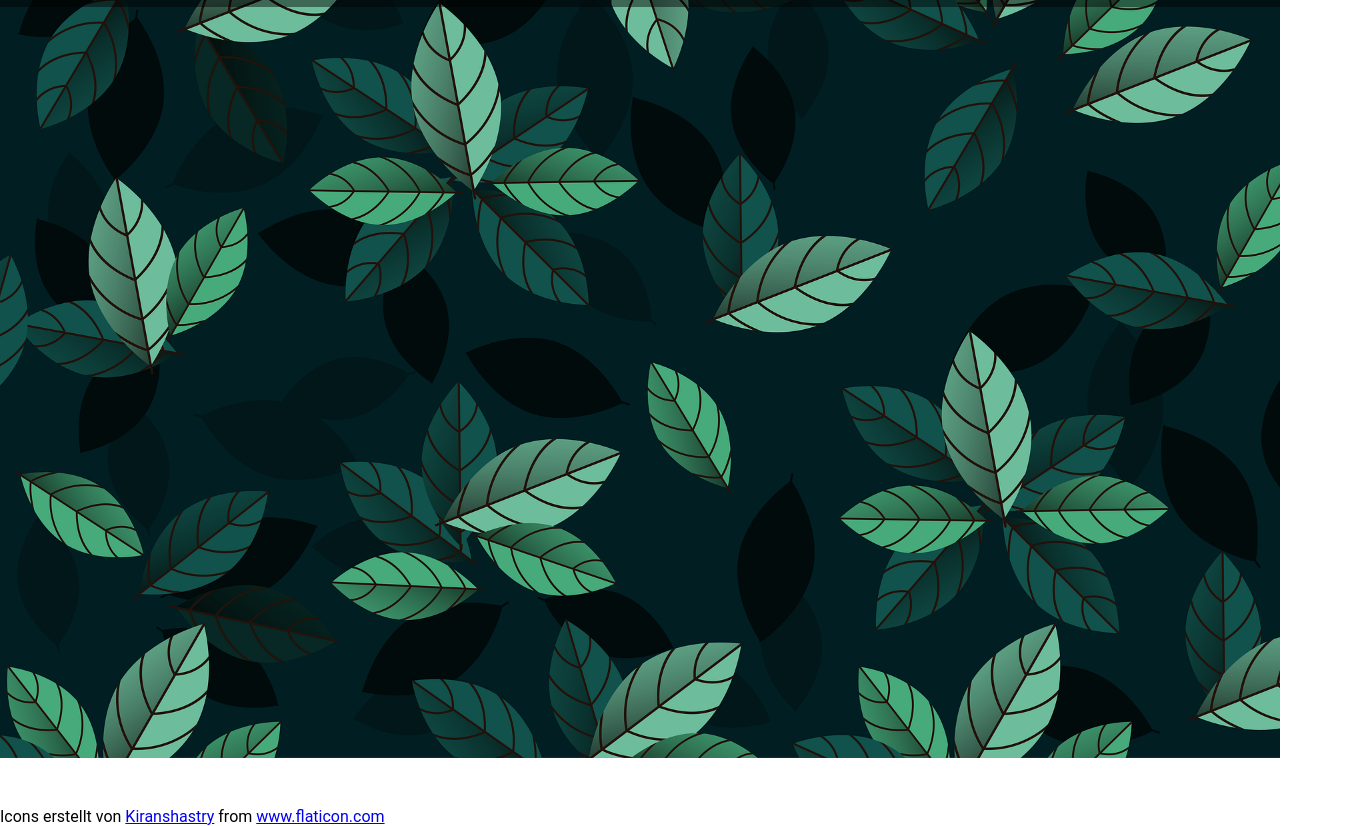
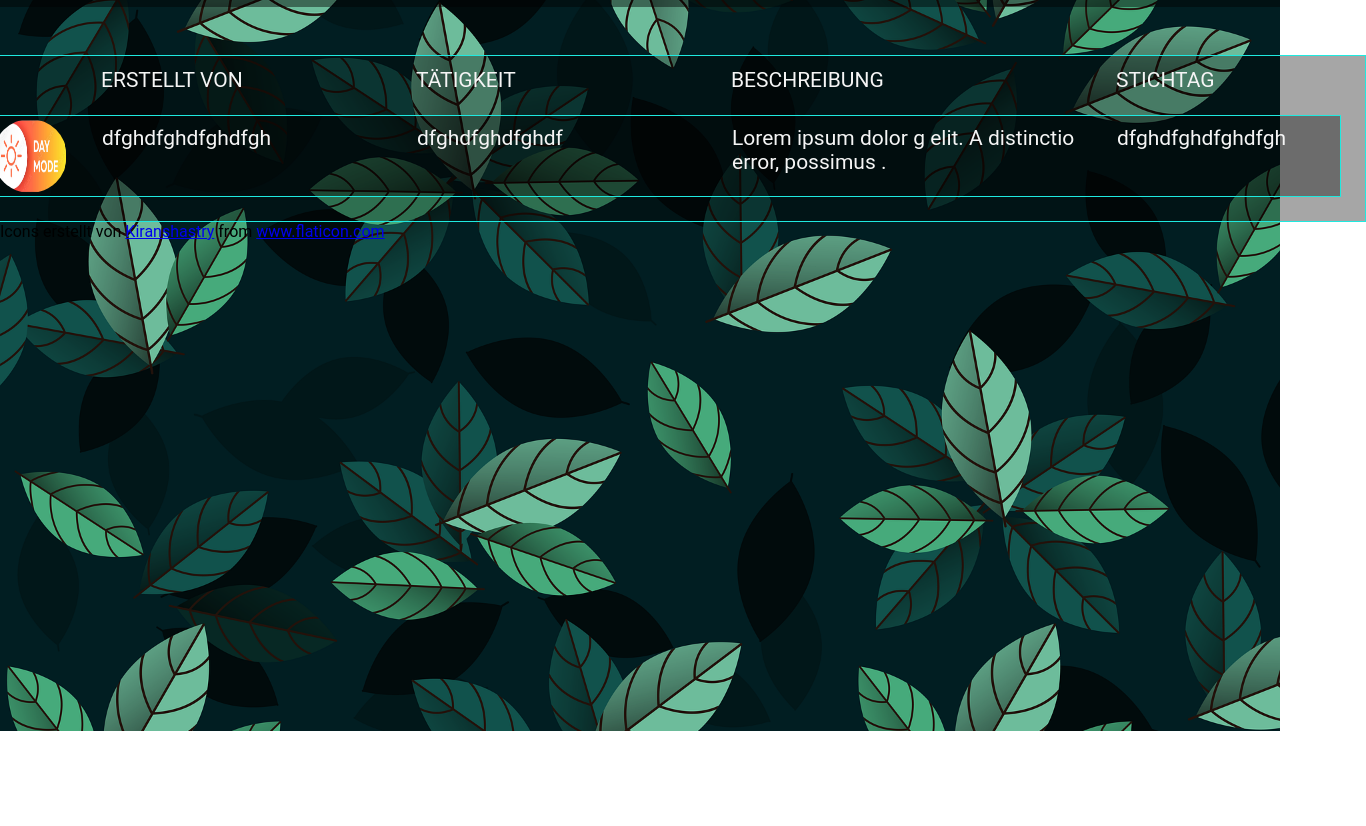
Before and after one commit to PeterSteinlesberger/KISS-Project, a plain HTML site: page backlog.html in a window 1280 px wide. Shown: the part 69-895 px from the top of the page, 1366 px wide, since content can reach past the window. After the commit the page ends 800 px from the top, so only its background shows below. Drawn offline with Linux system fonts and the light colour scheme.

Commit message:
backlog style created

```diff
--- a/CSS_Files/backlog.css
+++ b/CSS_Files/backlog.css
@@ -0,0 +1,96 @@
+.info-cont {
+    margin-top: 48px;
+    background-color: rgba(0, 0, 0, 0.35);
+    border: solid 1px rgb(31, 233, 223);
+    padding: 12px;
+}
+
+.main-cont {
+ display: flex;
+ justify-content: center;
+ color: whitesmoke;
+ font-size: 21px;
+
+}
+
+.backlog-file {
+    height: 80px;
+    width: 1400px;
+    background-color: rgba(0, 0, 0, 0.35);
+    border: solid 1px rgb(31, 233, 223);
+    margin: 12px;
+    display: flex;
+
+}
+
+
+
+.header-cont {
+    display: flex;
+    margin-left: 12px;
+    margin-right: 12px;
+   height: 35px;
+}
+
+.urgency-color {
+    width: 18px;
+    height: 80px;
+    margin-right: 35px;
+    background-color: aquamarine;
+}
+
+.urgency-color-invisible {
+    width: 18px;
+    height: 80px;
+    margin-right: 35px;
+
+}
+
+.creator-img {
+    width: 74px;
+    height: 74px;
+    border-radius: 50%;
+    margin-right: 35px;
+margin-top: 3px;
+}
+
+.creator-img-invisible {
+    width: 74px;
+    height: 74px;
+    border-radius: 50%;
+    margin-right: 35px;
+}
+
+.creator {
+    width: 280px;
+    height: 80px;
+    margin-right: 35px;
+
+}
+
+
+.title {
+    width: 280px;
+    height: 80px;
+    margin-right: 35px;
+
+}
+
+
+.description {
+    width: 350px;
+    height: 65px;
+    margin-right: 35px;
+    overflow: auto;
+
+}
+
+
+.finalday {
+    width: 180px;
+    height: 80px;
+}
+
+.padding-top {
+    padding-top: 10px;
+}
--- a/backlog.html
+++ b/backlog.html
@@ -1,4 +1,3 @@
-
 <link rel="stylesheet" href="CSS_Files/style.css">
 <link rel="stylesheet" href="CSS_Files/header.css">
 <link rel="stylesheet" href="CSS_Files/backlog.css">
@@ -7,15 +6,36 @@
 <script src="JS_Files/backlog.js"></script>
 
 
-<body>
+<body onload="  includeHTML()">
+    <div w3-include-html="header.html"></div>
+    <div class="main-cont">
+        <div class="info-cont">
+            <div class="header-cont">
+                <div class="urgency-color-invisible"></div>
+                <div class="creator-img-invisible"></div>
+                <span class="creator">ERSTELLT VON</span>
+                <span class="title ">TÄTIGKEIT</span>
+                <span class="description">BESCHREIBUNG</span>
+                <span class="finalday">STICHTAG</span>
+            </div>
+            <div class="backlog-file">
+                <div class="urgency-color" id="urgencyColor"></div>
+                <img class="creator-img" src="img/day.png">
+                <div class="creator padding-top" id="creator">dfghdfghdfghdfgh</div>
+                <div class="title padding-top" id="title">dfghdfghdfghdf</div>
+                <span class="description padding-top" id="description">Lorem ipsum dolor g elit. A distinctio error, possimus .</span>
+                <div class="finalday padding-top" id="finishDate">dfghdfghdfghdfgh</div>
+            </div>
 
- <div w3-include-html="header.html"></div>
- <div class="main-div"></div>
+        </div>
 
 
 
-  <script>
-     includeHTML();
-     </script>
-     <div>Icons erstellt von <a href="https://www.flaticon.com/de/autoren/kiranshastry" title="Kiranshastry">Kiranshastry</a> from <a href="https://www.flaticon.com/de/" title="Flaticon">www.flaticon.com</a></div>
- </body>
+    </div>
+
+
+
+    <div>Icons erstellt von <a href="https://www.flaticon.com/de/autoren/kiranshastry"
+            title="Kiranshastry">Kiranshastry</a> from <a href="https://www.flaticon.com/de/"
+            title="Flaticon">www.flaticon.com</a></div>
+</body>
```
